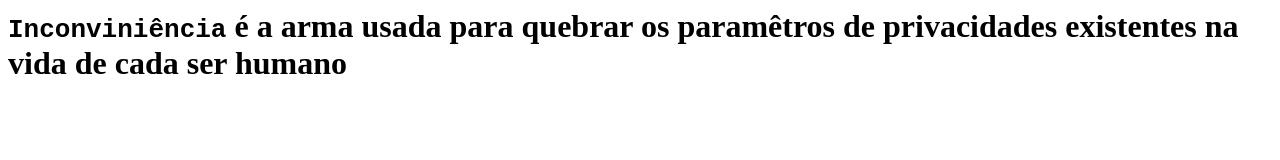
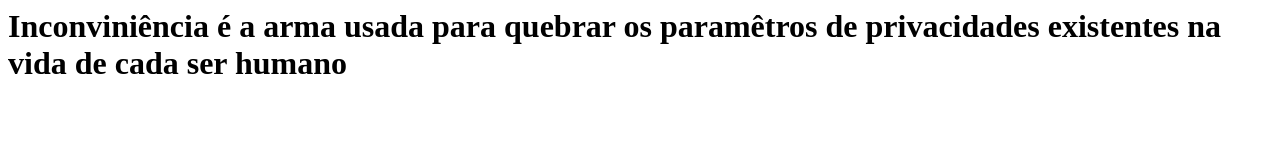
Before and after one commit to daltjoao/Agrinho-2022, a plain HTML site: page index.html in a window 1280 px wide. Drawn offline with Linux system fonts and the light colour scheme.

Commit message:
Update index.html

```diff
--- a/index.html
+++ b/index.html
@@ -1,3 +1,3 @@
 <html>
-  <h1><code>Inconviniência</code> é a arma usada para quebrar os paramêtros de privacidades existentes na vida de cada ser humano</h1>
+  <h1><bold>Inconviniência</bold> é a arma usada para quebrar os paramêtros de privacidades existentes na vida de cada ser humano</h1>
 </html>
```
